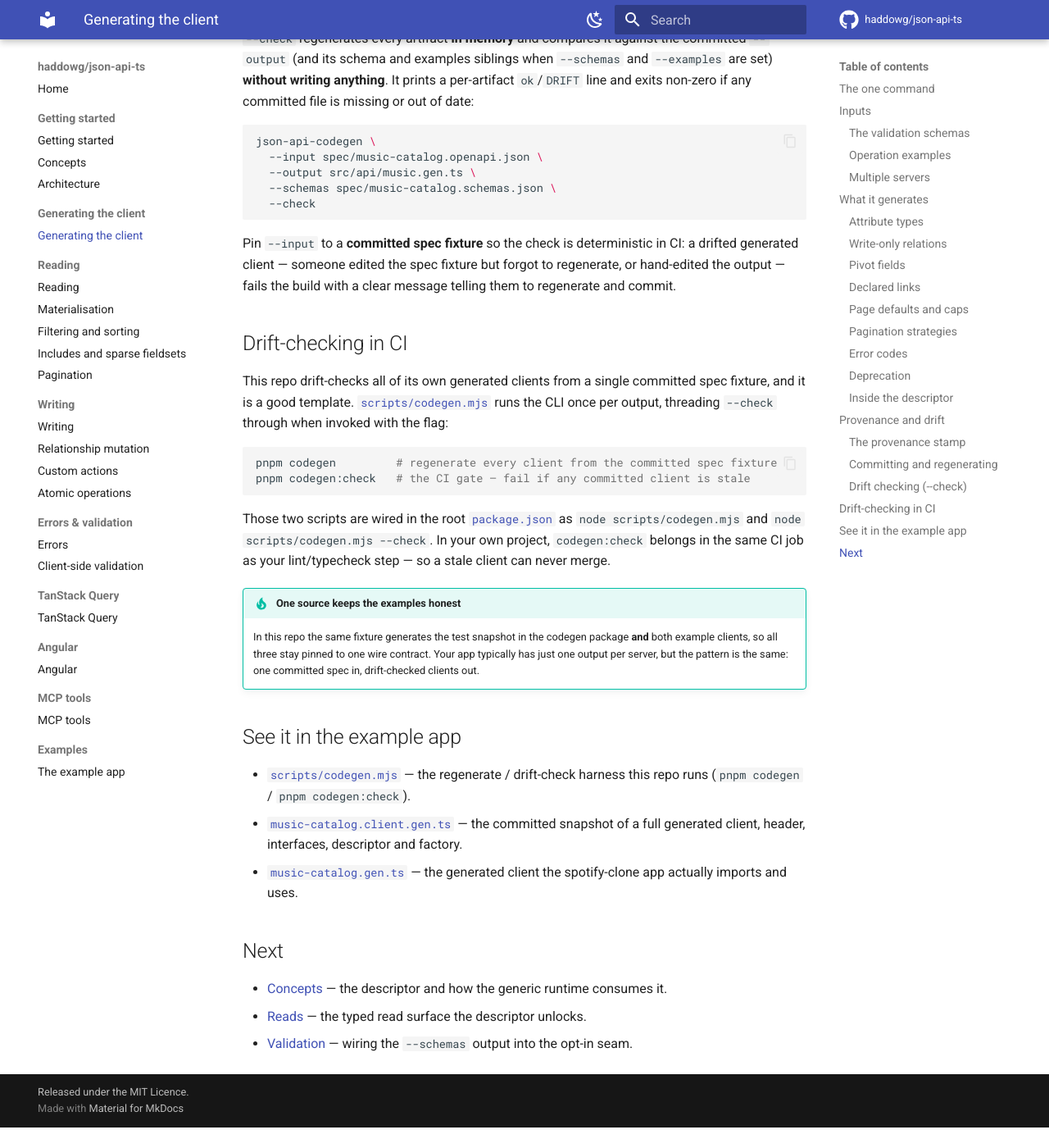
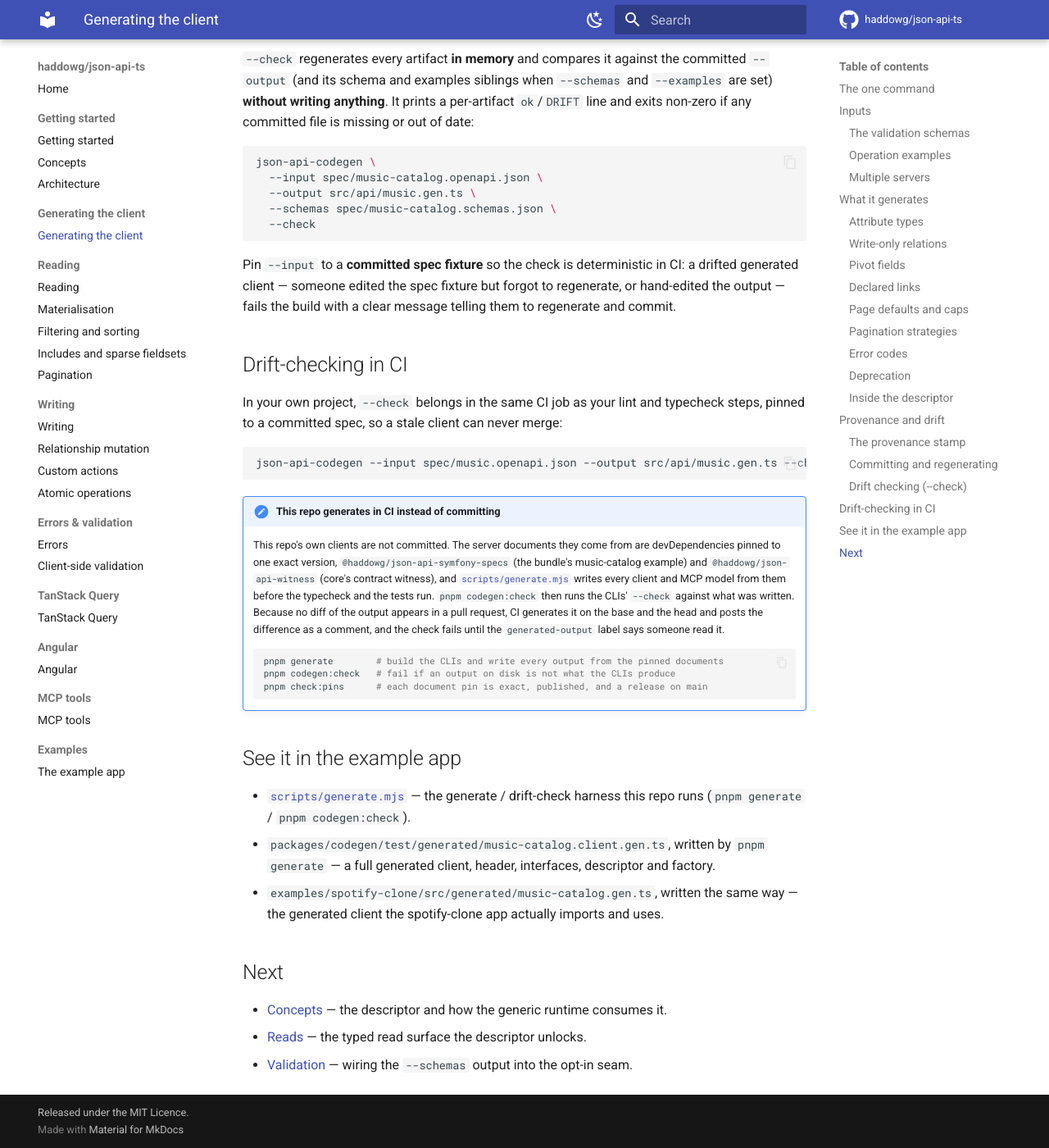
Before and after one commit to haddowg/json-api-ts, an MkDocs documentation site: the page built from docs/codegen.md, in a window 1280 px wide and 1400 px high, scrolled down 15735 px. Shown: the whole window at 82% size. Built offline with MkDocs 1.6.1 and Material for MkDocs 9.7.7, drawn with Linux system fonts in a browser that asks for light colours; comment, search, counter and statistics services are not loaded; before the commit the page ends 17110 px from its top, so only the background shows below that; some of the changed text lies outside the part shown.

Commit message:
docs: record that the server documents are pinned packages
Explain the pinned documents, pnpm generate, the pin guard and the Generated
output report, how to authenticate an install to GitHub Packages, and where
to get the music-catalog document now that it is no longer committed here.
ADR 0023 records the decision.

Co-Authored-By: Claude Opus 5.5 <noreply@anthropic.com>
Claude-Session: https://claude.ai/code/session_013EXj2NedAQ5oWsKeUTbQ9f

````diff
--- a/docs/codegen.md
+++ b/docs/codegen.md
@@ -21,9 +21,13 @@ json-api-codegen \
 
 That writes one file — `src/api/music.gen.ts` — which you commit like any other
 source. The [getting started](getting-started.md) walkthrough uses exactly this.
-To try it without a running API, point `--input` at the committed music-catalog
-spec this repo's own clients are generated from and conformance-tested against:
-`https://raw.githubusercontent.com/haddowg/json-api-ts/main/packages/codegen/test/fixtures/music-catalog.openapi.json`.
+To try it without a running API, generate from the music-catalog document this repo's
+own clients are generated from and conformance-tested against. The bundle publishes it
+as [`@haddowg/json-api-symfony-specs`](https://github.com/haddowg/json-api-symfony/pkgs/npm/json-api-symfony-specs)
+on GitHub Packages (installing it needs a token with `read:packages`), and
+`php bin/export-specs.php <dir>` in a checkout of
+[haddowg/json-api-symfony](https://github.com/haddowg/json-api-symfony) writes the same
+files.
 
 !!! note "Two bin names"
     The package installs both `json-api-codegen` and the short alias `japi`, so
@@ -778,36 +782,37 @@ telling them to regenerate and commit.
 
 ## Drift-checking in CI
 
-This repo drift-checks all of its own generated clients from a single committed
-spec fixture, and it is a good template. [`scripts/codegen.mjs`](../scripts/codegen.mjs)
-runs the CLI once per output, threading `--check` through when invoked with the
-flag:
+In your own project, `--check` belongs in the same CI job as your lint and typecheck
+steps, pinned to a committed spec, so a stale client can never merge:
 
 ```bash
-pnpm codegen         # regenerate every client from the committed spec fixture
-pnpm codegen:check   # the CI gate — fail if any committed client is stale
+json-api-codegen --input spec/music.openapi.json --output src/api/music.gen.ts --check
 ```
 
-Those two scripts are wired in the root [`package.json`](https://github.com/haddowg/json-api-ts/blob/main/package.json) as
-`node scripts/codegen.mjs` and `node scripts/codegen.mjs --check`. In your own
-project, `codegen:check` belongs in the same CI job as your lint/typecheck step —
-so a stale client can never merge.
+!!! note "This repo generates in CI instead of committing"
+    This repo's own clients are not committed. The server documents they come from are
+    devDependencies pinned to one exact version, `@haddowg/json-api-symfony-specs` (the
+    bundle's music-catalog example) and `@haddowg/json-api-witness` (core's contract
+    witness), and [`scripts/generate.mjs`](../scripts/generate.mjs) writes every client and
+    MCP model from them before the typecheck and the tests run. `pnpm codegen:check` then
+    runs the CLIs' `--check` against what was written. Because no diff of the output appears
+    in a pull request, CI generates it on the base and the head and posts the difference as
+    a comment, and the check fails until the `generated-output` label says someone read it.
 
-!!! tip "One source keeps the examples honest"
-    In this repo the same fixture generates the test snapshot in the codegen
-    package **and** both example clients, so all three stay pinned to one wire
-    contract. Your app typically has just one output per server, but the pattern
-    is the same: one committed spec in, drift-checked clients out.
+    ```bash
+    pnpm generate        # build the CLIs and write every output from the pinned documents
+    pnpm codegen:check   # fail if an output on disk is not what the CLIs produce
+    pnpm check:pins      # each document pin is exact, published, and a release on main
+    ```
 
 ## See it in the example app
 
-- [`scripts/codegen.mjs`](../scripts/codegen.mjs) — the regenerate / drift-check
-  harness this repo runs (`pnpm codegen` / `pnpm codegen:check`).
-- [`music-catalog.client.gen.ts`](../packages/codegen/test/generated/music-catalog.client.gen.ts)
-  — the committed snapshot of a full generated client, header, interfaces,
-  descriptor and factory.
-- [`music-catalog.gen.ts`](../examples/spotify-clone/src/generated/music-catalog.gen.ts)
-  — the generated client the spotify-clone app actually imports and uses.
+- [`scripts/generate.mjs`](../scripts/generate.mjs) — the generate / drift-check harness
+  this repo runs (`pnpm generate` / `pnpm codegen:check`).
+- `packages/codegen/test/generated/music-catalog.client.gen.ts`, written by
+  `pnpm generate` — a full generated client, header, interfaces, descriptor and factory.
+- `examples/spotify-clone/src/generated/music-catalog.gen.ts`, written the same way — the
+  generated client the spotify-clone app actually imports and uses.
 
 ## Next
 
````
Also changed, not shown: CLAUDE.md (+7 -0 lines), CONTEXT.md (+10 -0 lines), README.md (+14 -0 lines), docs/adr/0023-server-documents-are-pinned-packages-and-generated-output-is-reviewed-in-ci.md (added, +8 -0 lines), docs/example-app.md (+1 -1 lines), docs/getting-started.md (+8 -4 lines), docs/index.md (+7 -3 lines).
